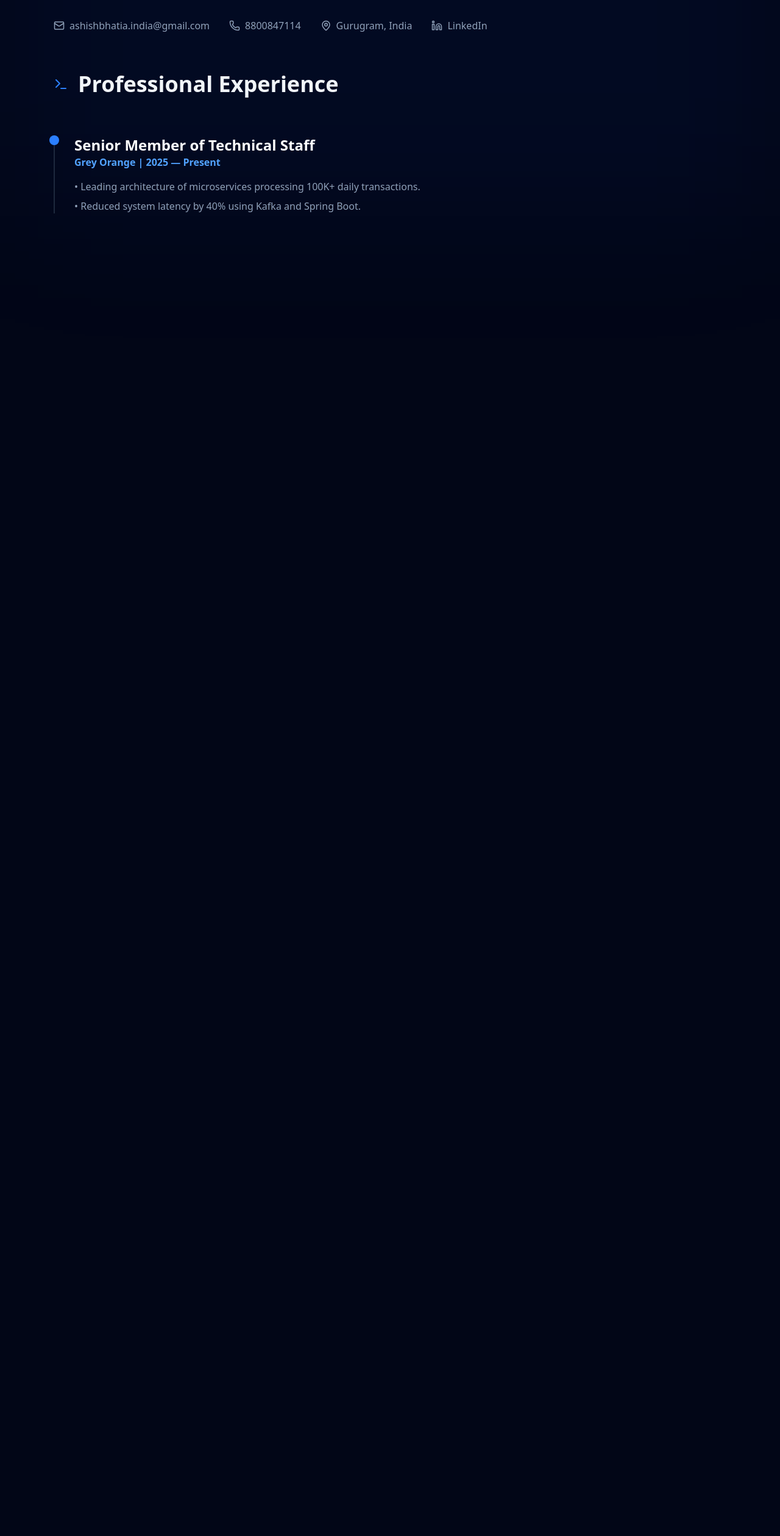
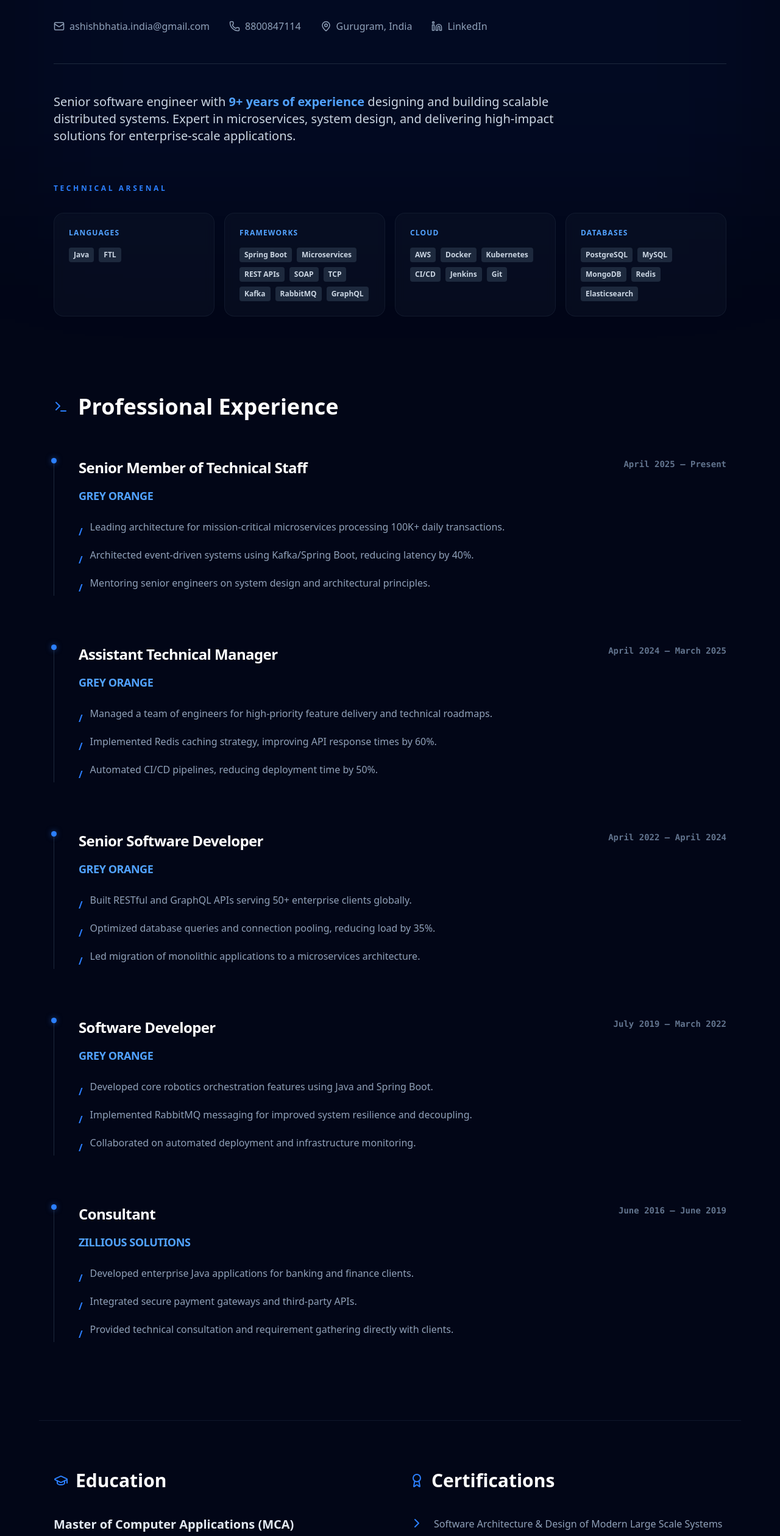
Before and after one commit to ashishbhatiaindia/ashish-portfolio, a Next.js app: page / in a window 1280 px wide. Shown: the part 246-2765 px from the top of the page at 61% size. Before the commit the page ends 800 px from the top, so only its background shows below. Built offline with nearby package versions, Linux system fonts and the light colour scheme.

Commit message:
Update page.tsx

```diff
--- a/app/page.tsx
+++ b/app/page.tsx
@@ -1,56 +1,197 @@
 'use client';
 import { motion } from 'framer-motion';
 import {
-  Zap, Database, Cpu, Mail, MapPin, Linkedin as LinkedinIcon, Phone,
-  Terminal, Server, Shield, GraduationCap, Award, ChevronRight
+  Zap, Database, Cpu, Mail, MapPin, Linkedin, Phone,
+  Terminal, Server, Shield, GraduationCap, Award, ChevronRight,
+  Code, Users, Layers, Layout
 } from 'lucide-react';
 
-export default function Portfolio() {
+export default function FullPortfolio() {
   const skills = {
     languages: ["Java", "FTL"],
-    frameworks: ["Spring Boot", "Microservices", "REST APIs", "Kafka", "RabbitMQ"],
+    frameworks: ["Spring Boot", "Microservices", "REST APIs", "SOAP", "TCP", "Kafka", "RabbitMQ", "GraphQL"],
     cloud: ["AWS", "Docker", "Kubernetes", "CI/CD", "Jenkins", "Git"],
     databases: ["PostgreSQL", "MySQL", "MongoDB", "Redis", "Elasticsearch"]
   };
 
   return (
-    <main className="min-h-screen bg-[#020617] text-slate-100 selection:bg-blue-500/30 font-sans">
+    <main className="min-h-screen bg-[#020617] text-slate-100 selection:bg-blue-500/30 font-sans leading-relaxed">
+      {/* BACKGROUND AMBIENCE */}
       <div className="fixed top-0 left-1/2 -translate-x-1/2 w-full h-[600px] bg-blue-600/5 blur-[120px] pointer-events-none" />
 
+      {/* HEADER SECTION */}
       <section className="relative pt-24 pb-16 px-6 max-w-6xl mx-auto">
         <motion.div initial={{ opacity: 0, y: 20 }} animate={{ opacity: 1, y: 0 }}>
           <h1 className="text-6xl md:text-8xl font-black tracking-tighter mb-4 text-white">
             Ashish Bhatia
           </h1>
-          <p className="text-2xl md:text-3xl text-blue-400 font-bold mb-8">Senior Software Engineer</p>
+          <p className="text-2xl md:text-3xl text-blue-400 font-bold mb-8 italic">
+            Senior Software Engineer & Systems Architect
+          </p>
 
-          <div className="flex flex-wrap gap-y-4 gap-x-8 text-slate-400 font-medium">
+          <div className="flex flex-wrap gap-y-4 gap-x-8 text-slate-400 font-medium border-b border-slate-800 pb-12">
             <a href="mailto:ashishbhatia.india@gmail.com" className="flex items-center gap-2 hover:text-white transition-colors"><Mail size={18}/> ashishbhatia.india@gmail.com</a>
             <span className="flex items-center gap-2"><Phone size={18}/> 8800847114</span>
             <span className="flex items-center gap-2"><MapPin size={18}/> Gurugram, India</span>
-            <a href="https://linkedin.com/in/ashishbhatia" target="_blank" className="flex items-center gap-2 hover:text-white transition-colors"><LinkedinIcon size={18}/> LinkedIn</a>
+            <a href="https://linkedin.com/in/ashishbhatia" target="_blank" className="flex items-center gap-2 hover:text-white transition-colors"><Linkedin size={18}/> LinkedIn</a>
           </div>
+
+          <p className="mt-12 max-w-4xl text-xl text-slate-300">
+            Senior software engineer with <span className="text-blue-400 font-bold">9+ years of experience</span> designing and building scalable distributed systems. Expert in microservices, system design, and delivering high-impact solutions for enterprise-scale applications.
+          </p>
         </motion.div>
       </section>
 
-      {/* Skills & Experience sections as previously defined... */}
+      {/* TECHNICAL SKILLS BENTO GRID */}
       <section className="relative px-6 max-w-6xl mx-auto mb-32">
-        <h2 className="text-4xl font-black mb-16 flex items-center gap-4">
+        <h2 className="text-xs font-black uppercase tracking-[0.3em] text-blue-500 mb-8">Technical Arsenal</h2>
+        <div className="grid grid-cols-1 md:grid-cols-2 lg:grid-cols-4 gap-4">
+          {Object.entries(skills).map(([category, items], i) => (
+            <div key={category} className="p-6 rounded-2xl bg-slate-900/40 border border-slate-800/50 backdrop-blur-sm">
+              <h3 className="text-xs font-black uppercase tracking-widest text-blue-400 mb-4">{category}</h3>
+              <div className="flex flex-wrap gap-2">
+                {items.map(item => (
+                  <span key={item} className="px-2 py-1 bg-slate-800 rounded text-xs font-bold text-slate-300">{item}</span>
+                ))}
+              </div>
+            </div>
+          ))}
+        </div>
+      </section>
+
+      {/* CAREER TIMELINE */}
+      <section className="relative px-6 max-w-6xl mx-auto mb-32">
+        <h2 className="text-4xl font-black mb-16 flex items-center gap-4 text-white">
           <Terminal className="text-blue-500" /> Professional Experience
         </h2>
-        <div className="space-y-16">
-            <div className="border-l-2 border-slate-800 pl-8 relative">
-                <div className="absolute -left-[9px] top-0 w-4 h-4 rounded-full bg-blue-500" />
-                <h3 className="text-2xl font-bold text-white">Senior Member of Technical Staff</h3>
-                <p className="text-blue-400 font-bold">Grey Orange | 2025 — Present</p>
-                <ul className="mt-4 text-slate-400 space-y-2">
-                    <li>• Leading architecture of microservices processing 100K+ daily transactions.</li>
-                    <li>• Reduced system latency by 40% using Kafka and Spring Boot.</li>
-                </ul>
-            </div>
-            {/* Add other roles similarly */}
+
+        <div className="space-y-20">
+          <ExperienceBlock
+            title="Senior Member of Technical Staff"
+            company="Grey Orange"
+            date="April 2025 – Present"
+            bullets={[
+              "Leading architecture for mission-critical microservices processing 100K+ daily transactions.",
+              "Architected event-driven systems using Kafka/Spring Boot, reducing latency by 40%.",
+              "Mentoring senior engineers on system design and architectural principles."
+            ]}
+          />
+
+          <ExperienceBlock
+            title="Assistant Technical Manager"
+            company="Grey Orange"
+            date="April 2024 – March 2025"
+            bullets={[
+              "Managed a team of engineers for high-priority feature delivery and technical roadmaps.",
+              "Implemented Redis caching strategy, improving API response times by 60%.",
+              "Automated CI/CD pipelines, reducing deployment time by 50%."
+            ]}
+          />
+
+          <ExperienceBlock
+            title="Senior Software Developer"
+            company="Grey Orange"
+            date="April 2022 – April 2024"
+            bullets={[
+              "Built RESTful and GraphQL APIs serving 50+ enterprise clients globally.",
+              "Optimized database queries and connection pooling, reducing load by 35%.",
+              "Led migration of monolithic applications to a microservices architecture."
+            ]}
+          />
+
+          <ExperienceBlock
+            title="Software Developer"
+            company="Grey Orange"
+            date="July 2019 – March 2022"
+            bullets={[
+              "Developed core robotics orchestration features using Java and Spring Boot.",
+              "Implemented RabbitMQ messaging for improved system resilience and decoupling.",
+              "Collaborated on automated deployment and infrastructure monitoring."
+            ]}
+          />
+
+          <ExperienceBlock
+            title="Consultant"
+            company="Zillious Solutions"
+            date="June 2016 – June 2019"
+            bullets={[
+              "Developed enterprise Java applications for banking and finance clients.",
+              "Integrated secure payment gateways and third-party APIs.",
+              "Provided technical consultation and requirement gathering directly with clients."
+            ]}
+          />
+        </div>
+      </section>
+
+      {/* EDUCATION & CERTS */}
+      <section className="relative px-6 max-w-6xl mx-auto pb-32 grid grid-cols-1 md:grid-cols-2 gap-16 border-t border-slate-900 pt-20">
+        <div>
+          <h2 className="text-3xl font-black mb-10 flex items-center gap-3 text-white">
+            <GraduationCap className="text-blue-500" /> Education
+          </h2>
+          <div className="space-y-8">
+            <EducationItem
+              degree="Master of Computer Applications (MCA)"
+              uni="University of Delhi"
+              loc="Delhi, India"
+            />
+            <EducationItem
+              degree="Bachelor of Computer Applications (BCA)"
+              uni="Makhanlal Chaturvedi National University"
+              loc="Bhopal, India"
+            />
+          </div>
+        </div>
+
+        <div>
+          <h2 className="text-3xl font-black mb-10 flex items-center gap-3 text-white">
+            <Award className="text-blue-500" /> Certifications
+          </h2>
+          <ul className="space-y-4">
+            {[
+              "Software Architecture & Design of Modern Large Scale Systems",
+              "Software Architecture & System Design Practical Case Studies",
+              "Low Level System Design, Design Patterns & SOLID Principles"
+            ].map(cert => (
+              <li key={cert} className="flex gap-4 text-slate-400 font-medium group">
+                <ChevronRight className="text-blue-500 group-hover:translate-x-1 transition-transform" />
+                {cert}
+              </li>
+            ))}
+          </ul>
         </div>
       </section>
     </main>
   );
 }
+
+function ExperienceBlock({ title, company, date, bullets }) {
+  return (
+    <motion.div initial={{ opacity: 0 }} whileInView={{ opacity: 1 }} className="relative pl-10 border-l border-slate-800">
+      <div className="absolute -left-[5px] top-0 w-[9px] h-[9px] rounded-full bg-blue-500 shadow-[0_0_10px_rgba(59,130,246,0.5)]" />
+      <div className="flex flex-col md:flex-row md:justify-between mb-4">
+        <h3 className="text-2xl font-bold text-white tracking-tight">{title}</h3>
+        <span className="text-slate-500 font-mono text-sm font-bold">{date}</span>
+      </div>
+      <p className="text-blue-400 font-bold mb-6 text-lg tracking-tight uppercase">{company}</p>
+      <ul className="space-y-3 max-w-4xl">
+        {bullets.map((point, i) => (
+          <li key={i} className="text-slate-400 flex gap-3 text-sm md:text-base leading-relaxed">
+            <span className="text-blue-500 mt-2 font-bold select-none">/</span>
+            {point}
+          </li>
+        ))}
+      </ul>
+    </motion.div>
+  );
+}
+
+function EducationItem({ degree, uni, loc }) {
+  return (
+    <div>
+      <h4 className="text-xl font-bold text-slate-200">{degree}</h4>
+      <p className="text-blue-400 font-medium">{uni}</p>
+      <p className="text-slate-500 text-xs font-black uppercase mt-1 tracking-widest">{loc}</p>
+    </div>
+  );
+}
```
